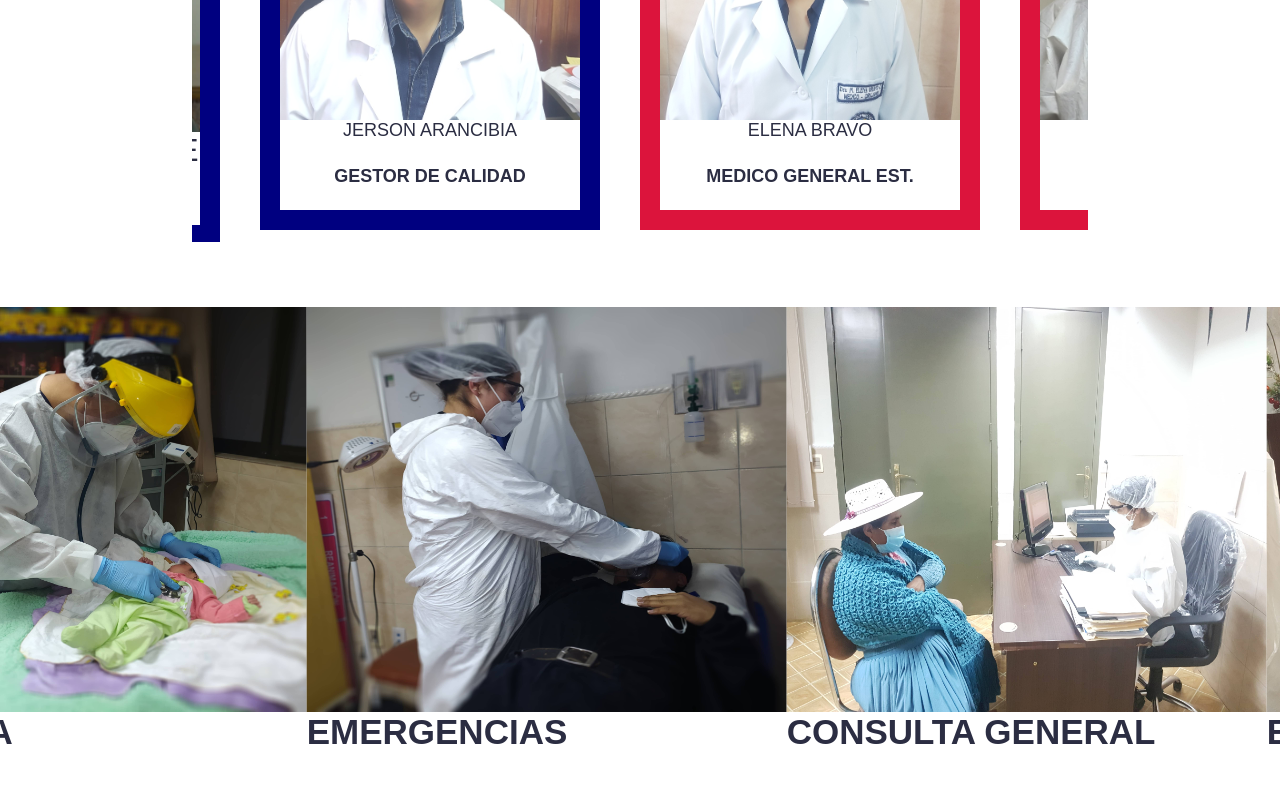
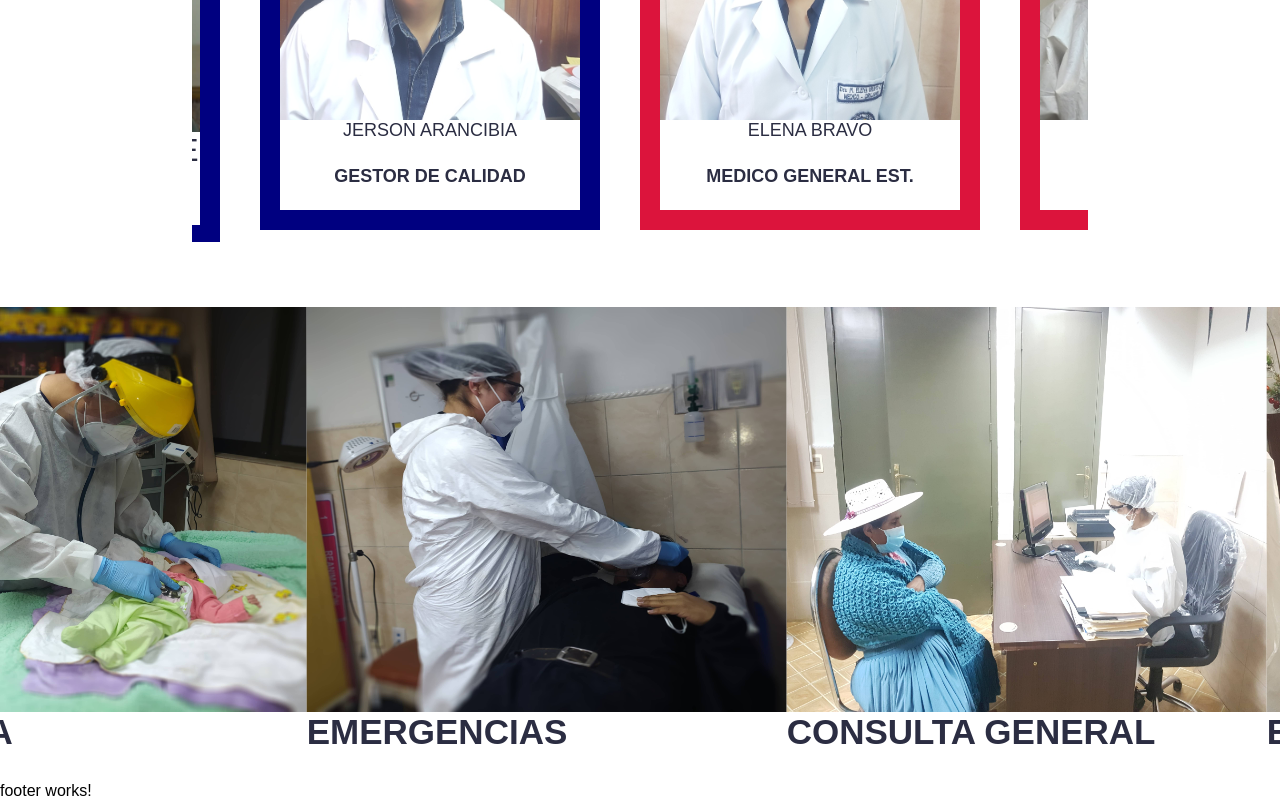
Before and after one commit to dreivaj/SIS414JS24, an Angular app in the folder segundoParcial/: page / in a window 1280 px wide. Shown: the part 1868-2668 px from the top of the page. Built offline with nearby package versions, Linux system fonts and the light colour scheme.

Commit message:
create componentFooter

```diff
--- a/segundoParcial/src/app/app.component.html
+++ b/segundoParcial/src/app/app.component.html
@@ -1,3 +1,4 @@
 <app-header></app-header>
 <app-nav-page></app-nav-page>
 <app-main></app-main>
+<app-footer></app-footer>
--- a/segundoParcial/src/app/app.component.ts
+++ b/segundoParcial/src/app/app.component.ts
@@ -3,11 +3,12 @@
 import { HeaderComponent } from './header/header.component';
 import { MainComponent } from './main/main.component';
 import { NavPageComponent } from './nav-page/nav-page.component';
+import { FooterComponent } from './footer/footer.component';
 
 @Component({
   selector: 'app-root',
   standalone: true,
-  imports: [RouterOutlet, HeaderComponent, MainComponent, NavPageComponent],
+  imports: [RouterOutlet, HeaderComponent, MainComponent, NavPageComponent, FooterComponent],
   templateUrl: './app.component.html',
   styleUrl: './app.component.css'
 })
--- /dev/null
+++ b/segundoParcial/src/app/footer/footer.component.html
@@ -0,0 +1 @@
+<p>footer works!</p>
```
Also changed, not shown: segundoParcial/src/app/footer/footer.component.ts (added, +12 -0 lines), segundoParcial/src/app/footer/footer.component.css (added), 1 other file (tests, documents, lock files or other folders).
